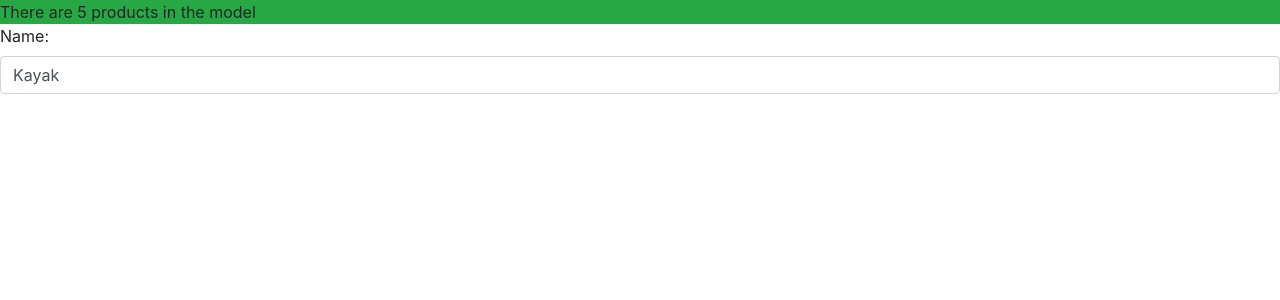
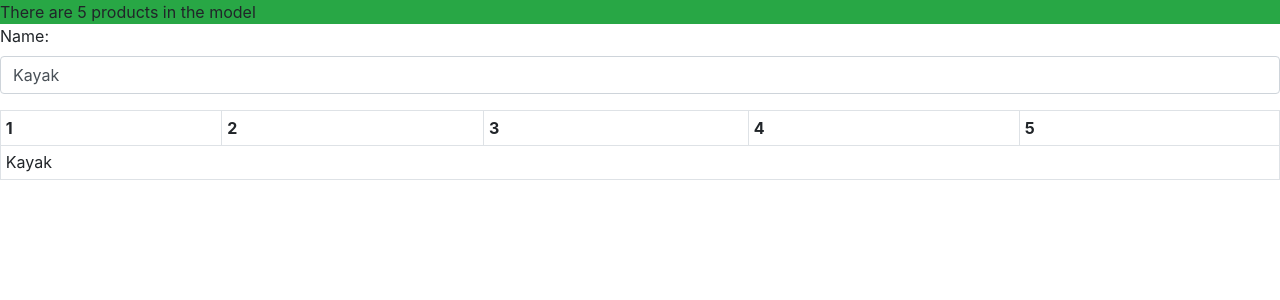
Before and after one commit to CodeLookBook/PRO-ANGULAR-BOOK_ADAM-FREEMAN, an Angular app in the folder project-example/: page / in a window 1280 px wide. Shown: the top 300 px of the page. Built offline with nearby package versions, Linux system fonts and the light colour scheme.

Commit message:
app.component.html: Attribute binding example has been added to the template.

```diff
--- a/project-example/src/app/app.component.html
+++ b/project-example/src/app/app.component.html
@@ -5,3 +5,17 @@
   <label>Name:</label>
   <input class="form-control" [value]="model.getProduct(1)?.name || 'None'" />
 </div>
+<table class="table table-sm table-bordered table-striped m-t-1">
+  <tr>
+    <th>1</th>
+    <th>2</th>
+    <th>3</th>
+    <th>4</th>
+    <th>5</th>
+  </tr>
+  <tr>
+    <td [attr.colspan]="model.getProducts().length">
+      {{model.getProduct(1)?.name || 'None'}}
+    </td>
+  </tr>
+</table>
```
